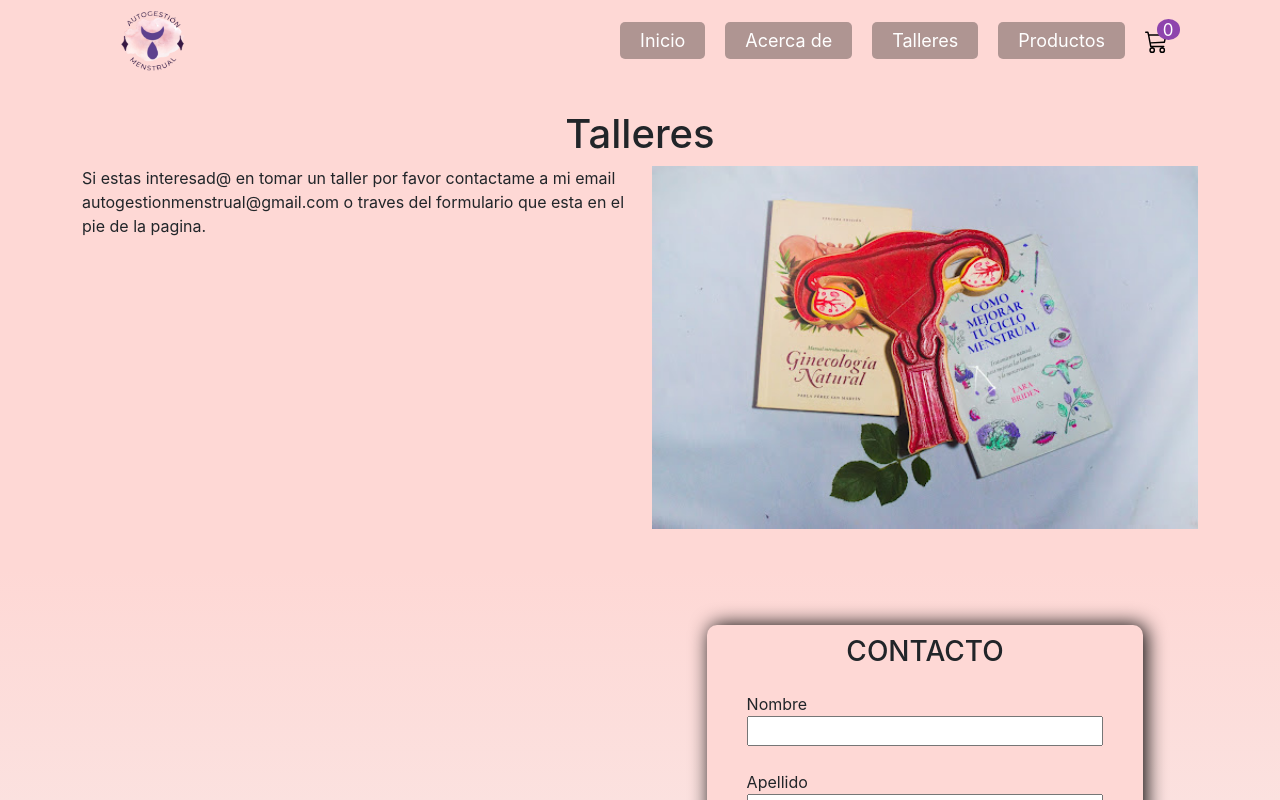
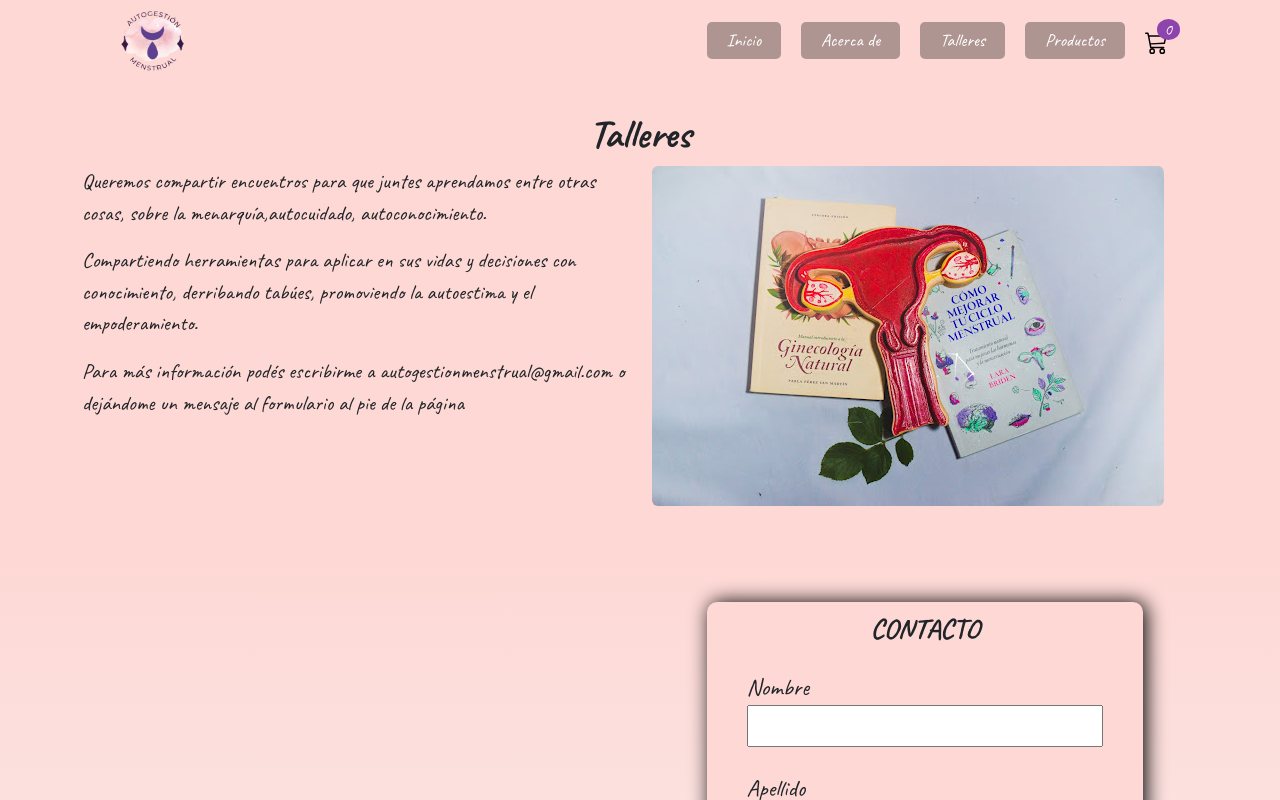
Before and after one commit to davidms5/Hunteando-ecommerce-s1-g12-provisorio, a React (Create React App) app in the folder frontend/: page /talleres in a window 1280 px wide. Shown: the top 800 px of the page. Built offline with nearby package versions, Linux system fonts and the light colour scheme.

Commit message:
Añadidos mejoras visuales solicitadas por QA

```diff
--- a/frontend/src/components/Card.jsx
+++ b/frontend/src/components/Card.jsx
@@ -23,7 +23,7 @@
             />
           </div>
           <div className="card-body d-flex flex-column justify-content-between align-items-between">
-            <h5 className="text-center">{product.NOMBRE_PRODUCTO}</h5>
+            <h4 className="text-center">{product.NOMBRE_PRODUCTO}</h4>
             <div className="card-description">
               <span>Precio: ${product.PRECIO_VENTA}</span>
               <div className="card-button my-2">
--- a/frontend/src/components/CartForm.jsx
+++ b/frontend/src/components/CartForm.jsx
@@ -39,7 +39,6 @@
 
   return (
     <div className="contact">
-      <h3 className="text-center">DATOS</h3>
       <Formik
         initialValues={formData}
         validationSchema={dataSchema}
@@ -69,7 +68,7 @@
       >
         {({ errors, touched }) => {
           return (
-            <Form className="w-75 mx-auto">
+            <>
               <div
                 className={show ? 'modal modal-lg fade show' : 'modal fade'}
                 style={{ display: show ? 'block' : 'none' }}
@@ -145,29 +144,38 @@
                   </div>
                 </div>
               </div>
+              <Form className="form-cart mx-auto mt-2">
+                <h3 className="text-center m-0">DATOS</h3>
                 <div className="modal-backdrop fade show" style={{ display: show ? 'block' : 'none' }}></div>
                 <div className="d-flex flex-column my-4  position-relative">
-                <label htmlFor="name">Nombre</label>
+                  <label htmlFor="name" className="fw-semibold">
+                    Nombre:
+                  </label>
                   <Field name="name" />
                   {touched.name ? <div className="error">{errors.name}</div> : <></>}
                 </div>
                 <div className="d-flex flex-column my-4 position-relative">
-                <label htmlFor="surname">Apellido</label>
+                  <label htmlFor="surname" className="fw-semibold">
+                    Apellido:
+                  </label>
                   <Field name="surname" />
                   {touched.surname ? <div className="error">{errors.surname}</div> : <></>}
                 </div>
                 <div className="d-flex flex-column my-4 position-relative">
-                <label htmlFor="email">Email</label>
+                  <label htmlFor="email" className="fw-semibold">
+                    Email:
+                  </label>
                   <Field name="email" />
                   {touched.email ? <div className="error">{errors.email}</div> : <></>}
                 </div>
 
-              <button className="btn btn-primary cart-button" type="submit">
+                <button className="cart-button mb-2" type="submit">
                   Pagar
                 </button>
 
                 <ThankYou orden={orden} total={total} />
               </Form>
+            </>
           );
         }}
       </Formik>
--- a/frontend/src/css/contact.css
+++ b/frontend/src/css/contact.css
@@ -7,3 +7,11 @@
 .contact input:focus{
     outline: none;
 }
+.form-cart{
+    max-width: 500px;
+    padding: 10px 40px;
+    width: 80%;
+    background-color: var(--color-primary);
+  border-radius: 10px;
+  box-shadow: 3px 0px 20px #010101;
+}
--- a/frontend/src/index.css
+++ b/frontend/src/index.css
@@ -1,3 +1,4 @@
+@import url('https://fonts.googleapis.com/css2?family=Caveat:wght@400;500;600;700&display=swap');
 :root{
   --color-primary : #fed8d5;
   --color-secundary:#8E44AD;
@@ -5,11 +6,16 @@
 
 body {
   margin: 0;
-  font-family: -apple-system, BlinkMacSystemFont, 'Segoe UI', 'Roboto', 'Oxygen',
-    'Ubuntu', 'Cantarell', 'Fira Sans', 'Droid Sans', 'Helvetica Neue',
-    sans-serif;
+  font-family: 'Caveat', cursive;
   -webkit-font-smoothing: antialiased;
   background-color: var(--color-primary);
+
+}
+h1,h2,h3,h4,h5,h6{
+  font-weight: bold;
+}
+p, div, span{
+  font-size: 1.04em;
 }
 
 code {
--- a/frontend/src/layout/Footer.jsx
+++ b/frontend/src/layout/Footer.jsx
@@ -20,10 +20,10 @@
                 <Contact />
               </div>
               <div className="footer-redes__redes">
-                <a target="_blank" href="https://www.instagram.com/autogestion.menstrual/">
+                <a target="_blank" href="https://api.whatsapp.com/message/2MNYQ5IKKRNVG1?autoload=1&app_absent=0">
                   <BsWhatsapp className="rede" />
                 </a>
-                <a target="_blank" href="https://api.whatsapp.com/message/2MNYQ5IKKRNVG1?autoload=1&app_absent=0">
+                <a target="_blank" href="https://www.instagram.com/autogestion.menstrual/">
                   <BsInstagram className="rede" />
                 </a>
                 <a target="_blank" href="https://www.facebook.com/profile.php?id=100076937733899">
--- a/frontend/src/pages/Cart.jsx
+++ b/frontend/src/pages/Cart.jsx
@@ -34,7 +34,7 @@
   };
 
   return (
-    <div className="cart-container">
+    <div className="cart-container  mb-2">
       <div className="container">
         {cart.length === 0 ? (
           <div className="cart">
@@ -64,7 +64,7 @@
                 </thead>
                 <tbody className="td-border-none">
                   {cart.map((item, index) => (
-                    <tr className="shadow-sm rounded td-border-none" key={index}>
+                    <tr className="shadow rounded td-border-none" key={index}>
                       <th scope="row">
                         <img
                           className="logoTable"
@@ -108,12 +108,12 @@
                 <h2 className="text-center">TICKET DE COMPRA</h2>
                 <form>
                   <div className="d-flex justify-content-between my-3">
-                    <span>Precio :</span>
+                    <span className="fw-bold">Precio :</span>
                     <span>${cartTotalAmount}</span>
                   </div>
 
                   <div className="d-flex justify-content-between my-3">
-                    <span>Total</span>
+                    <span className="fw-bold">Total</span>
                     <span>${cartTotalAmount}</span>
                   </div>
                   {/* <!-- Boton de agradecimiento modal --> */}
--- a/frontend/src/pages/Talleres.jsx
+++ b/frontend/src/pages/Talleres.jsx
@@ -10,12 +10,22 @@
         <div className="row about-row">
           <div className="col-12 col-md-6">
             <p>
-              Si estas interesad@ en tomar un taller por favor contactame a mi email autogestionmenstrual@gmail.com o
-              traves del formulario que esta en el pie de la pagina.
+              Queremos compartir encuentros para que juntes aprendamos entre otras cosas, sobre la
+              menarquía,autocuidado, autoconocimiento.
+            </p>
+            <p>
+              {' '}
+              Compartiendo herramientas para aplicar en sus vidas y decisiones con conocimiento, derribando tabúes,
+              promoviendo la autoestima y el empoderamiento.{' '}
+            </p>
+            <p>
+              {' '}
+              Para más información podés escribirme a autogestionmenstrual@gmail.com o dejándome un mensaje al
+              formulario al pie de la página
             </p>
           </div>
-          <div className="about-row__2 col-12 col-md-6">
-            <img src={talleres} alt="background" />
+          <div className="about-row__2col-12 col-md-6">
+            <img className=" rounded " src={talleres} alt="background" />
           </div>
         </div>
       </div>
```
Lines whose indentation alone changed are shown as unchanged.
